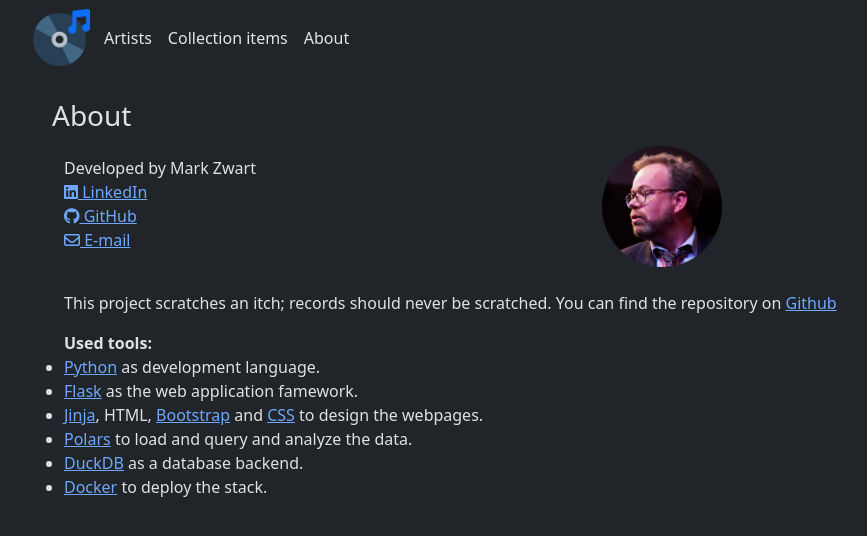
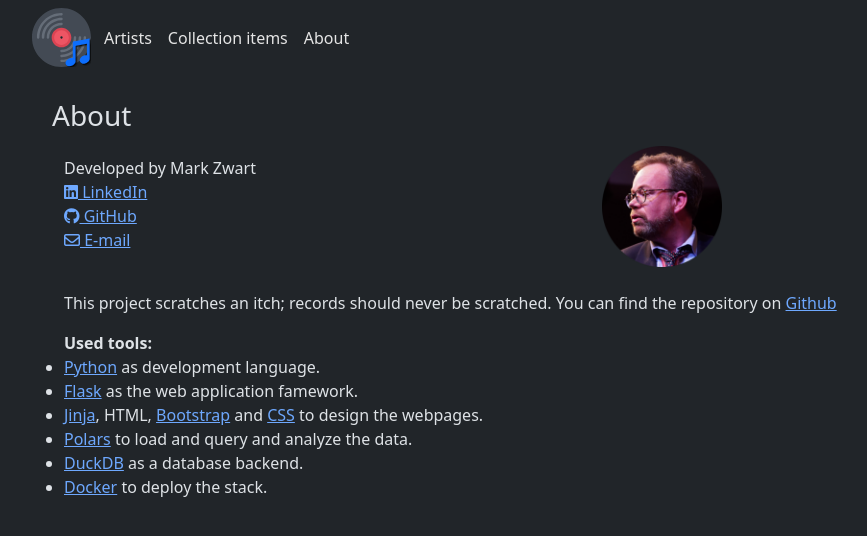
Before and after one commit to mark-me/music-explorer, a Flask app: page /about in a window 1280 px wide. Shown: the top 536 px of the page, without its empty margins (50-917 px from the left). Run offline with Flask 3, Linux system fonts and the light colour scheme; some libraries are stand-ins or nearby versions.

Commit message:
Changed icon

```diff
--- a/src/app_explorer/templates/layout.html
+++ b/src/app_explorer/templates/layout.html
@@ -6,7 +6,7 @@
     <meta name="viewport" content="width=device-width, initial-scale=1, maximum-scale=1, user-scalable=0">
     <meta name="description" content="Music collection exploration">
     <meta name="author" content="Mart Zwart">
-    <link rel="icon" type="image/png" href="{{ url_for('static', filename='icons/music.png') }}">
+    <link rel="icon" type="image/png" href="{{ url_for('static', filename='icons/vinyl-record.svg') }}">
 
     <!-- Manifest -->
     <link rel="manifest" href="{{ url_for('static', filename='manifest.json') }}" />
@@ -84,7 +84,7 @@
     <header class="site-header">
       <nav class="navbar navbar-expand-lg navbar-dark bg-dark fixed-top">
         <div class="container">
-          <a href="/"><img src="/static/icons/music.png" style="float: left; padding: 0px 5px 0px 0px;" width="64" heigh="64"></a>
+          <a href="/"><img src="/static/icons/vinyl-record.svg" style="float: left; padding: 0px 5px 0px 0px;" width="64" heigh="64"></a>
           <button class="navbar-toggler" style="margin-right:5px !important;" type="button" data-bs-toggle="collapse" data-bs-target="#navbarToggle">
             <span class="navbar-toggler-icon"></span>
           </button>
```
Also changed, not shown: src/app_explorer/static/icons/vinyl-record.svg (added).
